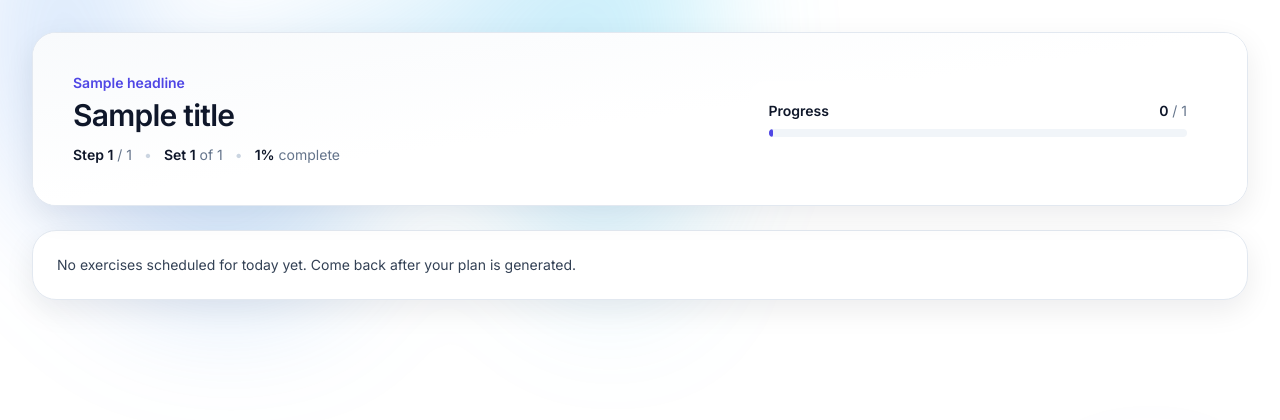
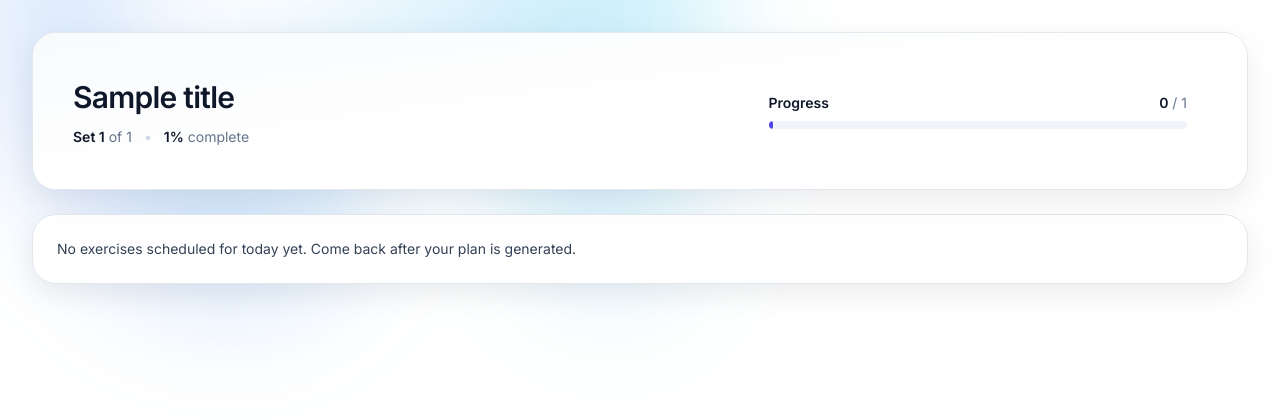
Before and after one commit to h0n24/knees, a Django app: template templates/pages/exercise_session.html in a window 1280 px wide. Shown: the part 61-481 px from the top of the page. Run offline with Django 5.2, Linux system fonts and the light colour scheme; the template is opened without the code that fills it: most values are stand-ins (such as "Sample title", 1, 10 or a date in 2020); some libraries are stand-ins or nearby versions.

Commit message:
Update exercise_session.html

```diff
--- a/templates/pages/exercise_session.html
+++ b/templates/pages/exercise_session.html
@@ -22,14 +22,8 @@
   <div class="relative p-6 sm:p-10">
     <div class="grid grid-cols-1 gap-6 lg:grid-cols-12 lg:items-center">
       <div class="lg:col-span-7">
-        <p class="text-sm font-semibold text-indigo-600">{{ headline }}</p>
         <h1 class="mt-1 text-2xl font-semibold tracking-tight text-slate-900 sm:text-3xl">{{ title }}</h1>
         <div class="mt-3 flex flex-wrap items-center gap-x-3 gap-y-1 text-sm">
-          <span class="text-slate-600">
-            <span class="font-semibold text-slate-900">Step {{ current_step_number }}</span>
-            <span class="text-slate-500">/ {{ total_steps }}</span>
-          </span>
-          <span class="text-slate-300">•</span>
           {% if current_step %}
           <span class="text-slate-600">
             <span class="font-semibold text-slate-900">Set {{ current_step.set_number }}</span>
@@ -99,11 +93,15 @@
         <div class="lg:col-span-5">
           <div class="rounded-3xl border border-slate-200 bg-white shadow-soft">
             <div class="border-b border-slate-200 px-6 py-5">
-              <p class="text-xs font-semibold uppercase tracking-wide text-slate-500">Set {{ current_step.set_number }} of {{ current_step.daily_exercise.sets|default:1 }}</p>
               <h2 class="mt-1 text-lg font-semibold tracking-tight text-slate-900">{{ current_step.daily_exercise.exercise.name }}</h2>
               <div class="mt-3 flex flex-wrap gap-2">
-                <span class="inline-flex items-center rounded-full bg-slate-100 px-3 py-1 text-sm font-semibold text-slate-700">{{ current_step.daily_exercise.repetitions|default:"Repetitions not specified" }}</span>
-                <span class="inline-flex items-center rounded-full bg-slate-100 px-3 py-1 text-sm font-semibold text-slate-700">Difficulty {{ current_step.daily_exercise.exercise.difficulty_range }}</span>
+                <span class="inline-flex items-center rounded-full bg-slate-100 px-3 py-1 text-sm font-semibold text-slate-700">
+                  {% if current_step.daily_exercise.repetitions %}
+                    {{ current_step.daily_exercise.repetitions }} repetitions
+                  {% else %}
+                    Repetitions not specified
+                  {% endif %}
+                </span>
               </div>
             </div>
 
@@ -118,7 +116,7 @@
               <div class="mt-6 flex flex-col gap-3 sm:flex-row">
                 <form method="post" class="flex w-full justify-end sm:w-auto">
                   {% csrf_token %}
-                  <button type="submit" class="inline-flex w-full items-center justify-center rounded-full bg-indigo-600 px-5 py-3 text-sm font-semibold text-white shadow-soft transition hover:bg-indigo-500 sm:w-auto">
+                  <button type="submit" class="inline-flex w-full items-center justify-center rounded-full bg-indigo-600 px-5 py-3 text-sm font-semibold text-white shadow-soft min-w-40 transition hover:bg-indigo-500 sm:w-auto">
                     Next
                     <span class="ml-2" aria-hidden="true">→</span>
                   </button>
```
